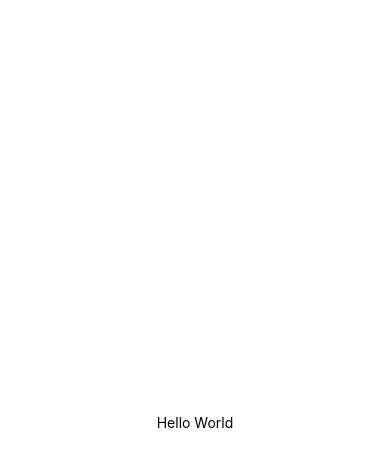
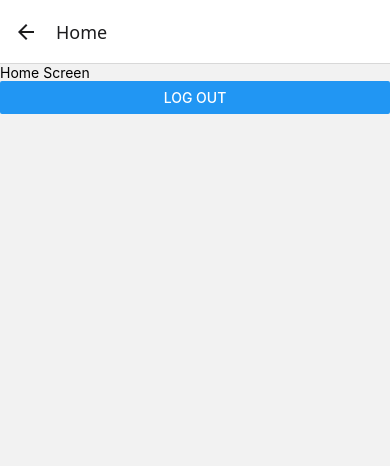
Before and after one commit to noreddine1/qr-app, a React Native app in the folder qr-scanner-app/: screen /Home in a window 390 px wide. Shown: the top 466 px of the page. Built offline with nearby package versions, Linux system fonts and the light colour scheme.

Commit message:
feat: implement navigation with Login and Home screens.

```diff
--- a/qr-scanner-app/App.js
+++ b/qr-scanner-app/App.js
@@ -1,13 +1,21 @@
 import { StatusBar } from 'expo-status-bar';
 import { StyleSheet, Text, View } from 'react-native';
+import LoginScreen from './screens/LoginScreen'; // <-- changed line
+import { NavigationContainer } from '@react-navigation/native';
+import { createNativeStackNavigator } from '@react-navigation/native-stack';
+import HomeScreen from './screens/HomeScreen'
 
+const Stack = createNativeStackNavigator();
 
 export default function App() {
   return (
-    <View style={styles.container}>
-      <Text>Hello World</Text>
+    <NavigationContainer>
+      <Stack.Navigator initialRouteName="Login">
+        <Stack.Screen name="Login" component={LoginScreen} />
+        <Stack.Screen name="Home" component={HomeScreen} />
+      </Stack.Navigator>
       <StatusBar style="auto" />
-    </View>
+    </NavigationContainer>
   );
 }
 
--- /dev/null
+++ b/qr-scanner-app/screens/HomeScreen.js
@@ -0,0 +1,11 @@
+import React from "react";
+import { View, Text, Button } from "react-native";
+
+export default function ({ navigation }) {
+    return (
+        <View>
+            <Text>Home Screen</Text>
+            <Button title="Log Out" onPress={() => navigation.navigate("Login")} />
+        </View>
+    )
+}
--- /dev/null
+++ b/qr-scanner-app/screens/LoginScreen.js
@@ -0,0 +1,12 @@
+import React from "react";
+import { Text, TextInput, Button, View, StyleSheet } from 'react-native'
+
+
+export default function LoginScreen({ navigation }) {
+    return (
+        <View>
+            <Text>Login Screen</Text>
+            <Button title="Login" onPress={() => navigation.navigate('Home')}/>
+        </View>
+    );
+}
```
